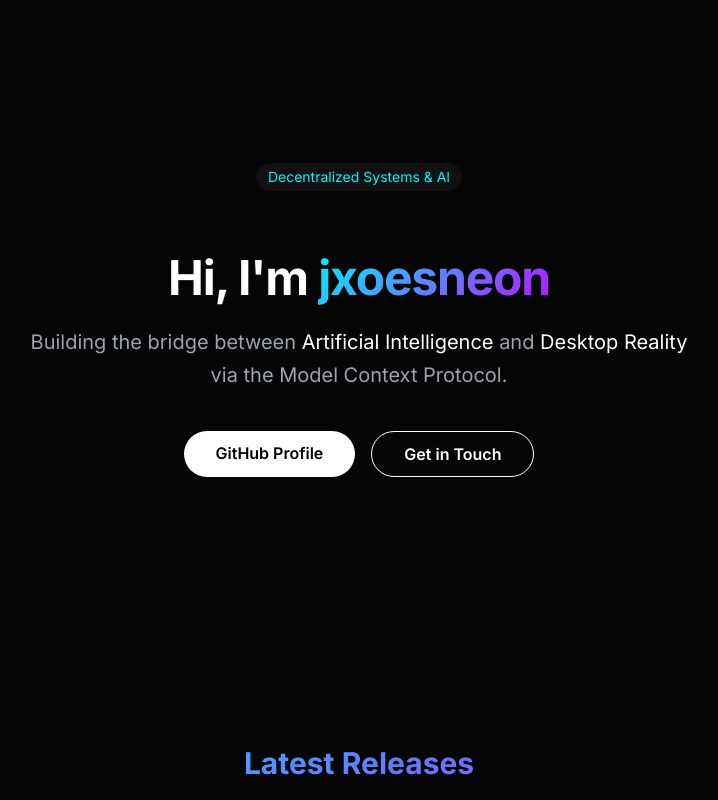
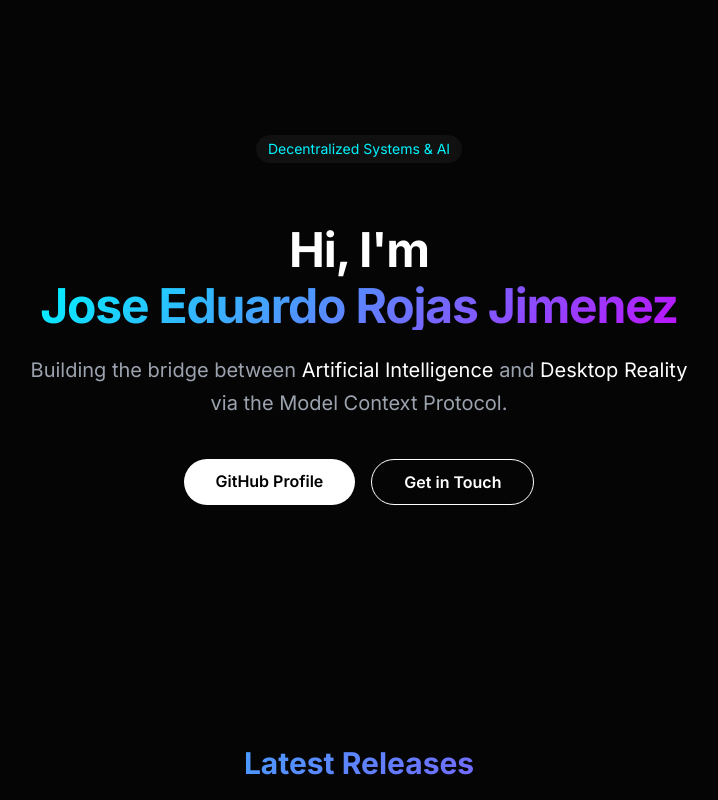
Before and after one commit to jxoesneon/jxoesneon.github.io, a React (Vite) app: page / in a window 1280 px wide. Shown: the top 800 px of the page, without its empty margins (281-999 px from the left). Built offline with nearby package versions, Linux system fonts and the light colour scheme.

Commit message:
feat: animate username to fullname in hero

```diff
--- a/src/components/Hero.jsx
+++ b/src/components/Hero.jsx
@@ -1,7 +1,16 @@
-import React from 'react';
-import { motion } from 'framer-motion';
+import React, { useState, useEffect } from 'react';
+import { motion, AnimatePresence } from 'framer-motion';
 
 const Hero = () => {
+  const [showFullName, setShowFullName] = useState(false);
+
+  useEffect(() => {
+    const interval = setInterval(() => {
+      setShowFullName(prev => !prev);
+    }, 4000);
+    return () => clearInterval(interval);
+  }, []);
+
   return (
     <section className="min-h-[80vh] flex flex-col justify-center items-center text-center px-4 relative overflow-hidden">
       <div className="absolute inset-0 bg-gradient-radial from-neon-purple/20 via-transparent to-transparent pointer-events-none" />
@@ -16,8 +25,20 @@ const Hero = () => {
           Decentralized Systems & AI
         </span>
 
-        <h1 className="text-5xl md:text-7xl font-bold mb-6 tracking-tight">
-          Hi, I'm <span className="gradient-text">jxoesneon</span>
+        <h1 className="text-5xl md:text-7xl font-bold mb-6 tracking-tight flex flex-col items-center gap-2">
+          <span>Hi, I'm</span>
+          <AnimatePresence mode="wait">
+            <motion.span
+              key={showFullName ? "full" : "nick"}
+              initial={{ opacity: 0, y: 20 }}
+              animate={{ opacity: 1, y: 0 }}
+              exit={{ opacity: 0, y: -20 }}
+              transition={{ duration: 0.5 }}
+              className="gradient-text pb-2"
+            >
+              {showFullName ? "Jose Eduardo Rojas Jimenez" : "jxoesneon"}
+            </motion.span>
+          </AnimatePresence>
         </h1>
 
         <p className="text-xl md:text-2xl text-gray-400 max-w-2xl mx-auto mb-10 leading-relaxed">
```
